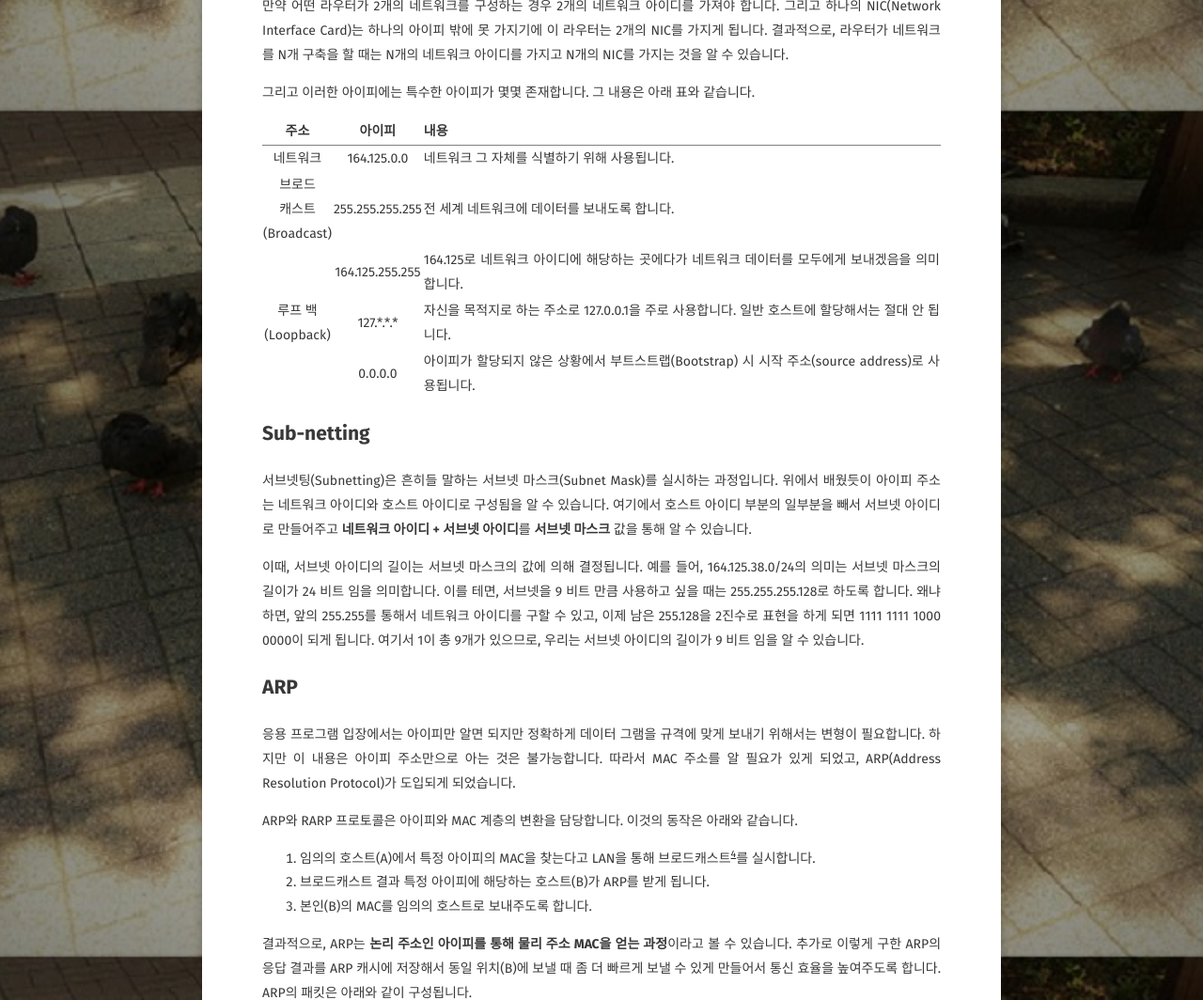
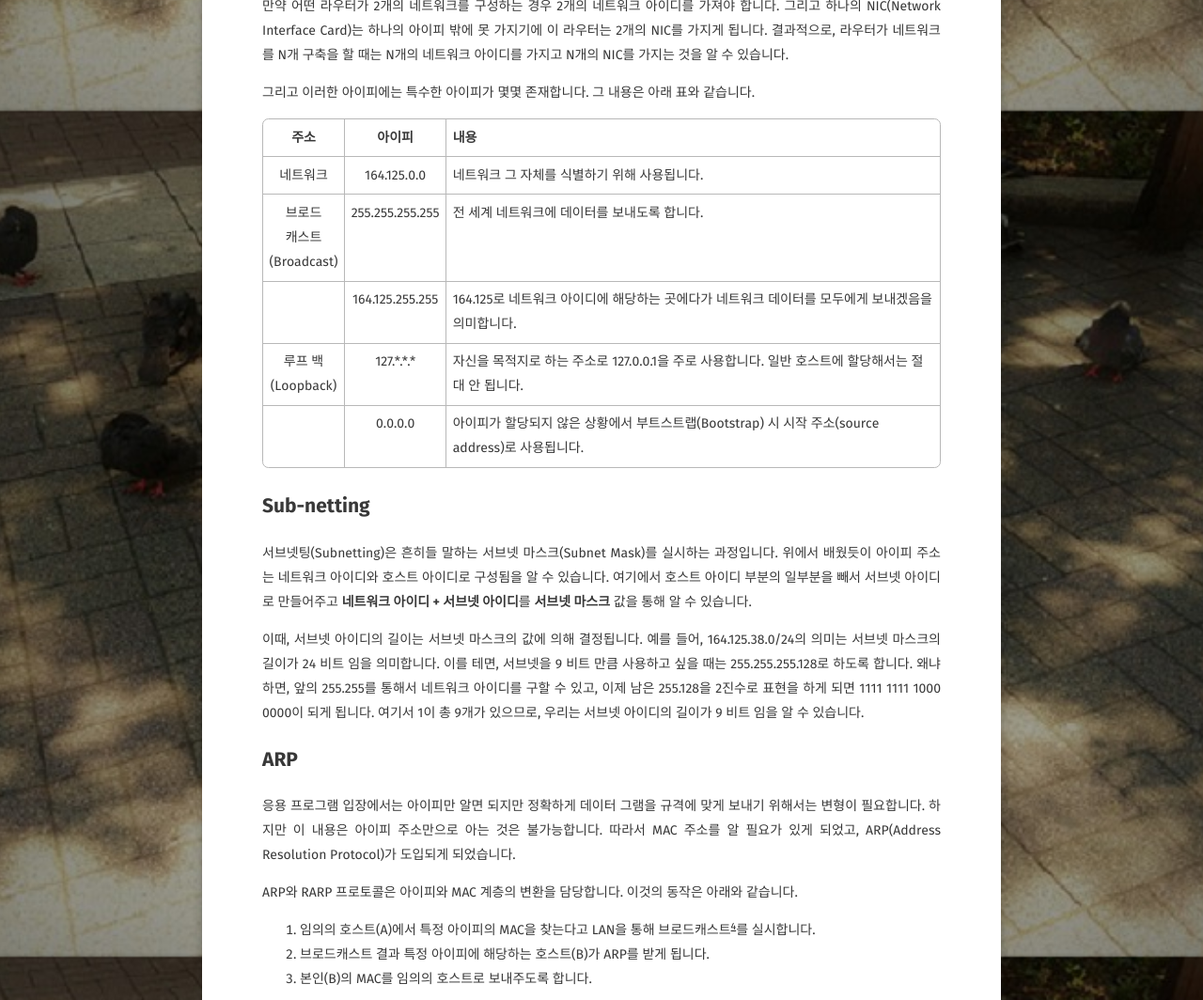
Before and after one commit to BlaCkinkGJ/blackinkgj.github.io, a Jekyll site: the page built from _posts/2018-network/2018-10-07-IP.md, in a window 1280 px wide. Shown: the part 5282-6346 px from the top of the page at 94% size. Built offline with Jekyll 4.4.1, drawn with Linux system fonts in a browser that asks for light colours; some web fonts are replaced; comment, search, counter and statistics services are not loaded; grey boxes are pictures that could not be loaded.

Commit message:
몇몇 내용이 잘못된 것을 수정하고, 관계 데이터 모델 추가
.table .talbe-borded 속성 추가함.

```diff
--- a/_posts/2018-network/2018-10-07-IP.md
+++ b/_posts/2018-network/2018-10-07-IP.md
@@ -119,7 +119,7 @@ All-IP, 유비쿼터스, 통합 네트워크가 나타나게 되었고, LTE와
 |            | 164.125.255.255| 164.125로 네트워크 아이디에 해당하는 곳에다가 네트워크 데이터를 모두에게 보내겠음을 의미합니다.|
 |루프 백<br>(Loopback)| 127.\*.\*.\*| 자신을 목적지로 하는 주소로 127.0.0.1을 주로 사용합니다. 일반 호스트에 할당해서는 절대 안 됩니다.|
 |      | 0.0.0.0|아이피가 할당되지 않은 상황에서 부트스트랩(Bootstrap) 시 시작 주소(source address)로 사용됩니다.
-{:rules="groups"}
+{:.table .table-bordered}
 
 ## Sub-netting
 
@@ -179,7 +179,7 @@ NAT 종류 중 가장 흔한 종류로 대부분의 홈 게이트웨이(Home Gat
 |138.76.29.7|5001|10.0.0.1|3345|
 |138.76.29.7|5018|10.0.0.1|5001|
 |138.76.29.7|5023|10.0.0.2|3345|
-{:rules="groups"}
+{:.table .table-bordered}
 
 9. 10.0.0.1, 3345번 포트 호스트가 128.119.40.186, 80번 포트로 보내주도록 합니다.
 10. NAT 라우터가 데이터 그램의 시작 주소를 10.0.0.1, 3345번 포트에서 138.76.29.7, 5001번 포트로 테이블을 변경해주도록 합니다.
--- a/_sass/site.scss
+++ b/_sass/site.scss
@@ -220,3 +220,202 @@ header .entry-meta {
         background-position: center center;
     }
 }
+
+// ----------------------------------------
+// // ------ tables config ------
+// ----------------------------------------
+
+// ----------------------------------------
+// // ------ colors ------
+// ----------------------------------------
+
+$table-border-color: #b8b8b8;
+
+// ----------------------------------------
+// // ------ demo container settings ------
+// ----------------------------------------
+
+$container-width: 88%;
+$container-max-width: 40em;
+
+// ----------------------------------------
+// // ------ table settings ------
+// ----------------------------------------
+
+$table-border-width: .071428571em;
+$table-border-style: solid;
+$table-margin-bottom: 1.529411765em;
+$table-cell-padding: .470588235em;
+$table-cell-text-align: left;
+$table-cell-border-top: $table-border-width $table-border-style $table-border-color;
+$table-header-font-weight: bold;
+$table-body-border-top: .142857143em $table-border-style $table-border-color;
+$table-condensed-padding: .294117647em;
+$table-bordered-border: $table-border-width $table-border-style $table-border-color;
+$table-bordered-border-radius: .470588235em;
+$table-border-left: $table-border-width $table-border-style $table-border-color;
+$table-bordered-child-radius: .470588235em;
+
+/* =============================================================
+    Tables v1.0
+    Simple table styling by Chris Ferdinandi.
+    http://gomakethings.com
+    Adapted from Twitter Bootstrap.
+    http://twitter.github.com/bootstrap/
+    Licensed under the Apache License v2.0
+    http://www.apache.org/licenses/LICENSE-2.0
+ * ============================================================= */
+
+
+/* =============================================================
+    RESPONSIVE RESET
+    Replace with your own.
+ * ============================================================= */
+
+@-webkit-viewport { width: device-width; zoom: 1.0; }
+   @-moz-viewport { width: device-width; zoom: 1.0; }
+    @-ms-viewport { width: device-width; zoom: 1.0; }
+     @-o-viewport { width: device-width; zoom: 1.0; }
+        @viewport { width: device-width; zoom: 1.0; }
+
+html { overflow-y: auto; }
+
+img, audio, video, canvas { max-width: 100%; }
+
+/*  Sets Body Width */
+.container {
+    max-width: $container-max-width;
+    width: $container-width;
+    margin-left: auto;
+    margin-right: auto;
+}
+
+
+
+
+
+/* =============================================================
+    TABLES
+    Table styling.
+ * ============================================================= */
+
+/*  Removes default browser settings
+ *  and evens out inconsistencies. */
+table {
+    max-width: 100%;
+    border-collapse: collapse;
+    border-spacing: 0;
+}
+
+/*  Sets table width to 100%.
+ *  Adds bottom-margin. */
+.table,
+%table {
+    width: 100%;
+    margin-bottom: $table-margin-bottom;
+}
+
+/*  Adds table cell padding,
+ *  aligns text to the left,
+ *  and adds a top border to each cell. */
+.table th,
+%table th,
+.table td,
+%table td {
+    padding: $table-cell-padding;
+    text-align: $table-cell-text-align;
+    border-top: $table-cell-border-top;
+}
+
+/*  Sets table header font-weight to bold.
+ *  Aligns table header text to the bottom of each cell. */
+.table th,
+%table th {
+    font-weight: $table-header-font-weight;
+    vertical-align: bottom;
+}
+
+/*  Aligns cell text to the top of each cell. */
+.table td,
+%table td {
+   vertical-align: top;
+}
+
+/*  Removes the border-top from the first row. */
+.table thead:first-child tr th,
+%table thead:first-child tr th,
+.table thead:first-child tr td,
+%table thead:first-child tr td {
+    border-top: 0;
+}
+
+/*  Adds border-top between two table-body sections. */
+.table tbody + tbody,
+%table tbody + tbody {
+    border-top: $table-body-border-top;
+}
+
+/*  Reduces cell padding */
+.table-condensed th,
+%table-condensed th,
+.table-condensed td,
+%table-condensed td {
+    padding: $table-condensed-padding;
+}
+
+/* Adds borders and border-radius. */
+.table-bordered,
+%table-bordered {
+    border: $table-bordered-border;
+    border-collapse: separate;
+    *border-collapse: collapsed;
+    border-radius: $table-bordered-border-radius;
+}
+
+.table-bordered th + th,
+%table-bordered th + th,
+.table-bordered td + td,
+%table-bordered td + td,
+.table-bordered th + td,
+%table-bordered th + td,
+.table-bordered td + th,
+%table-bordered td + th {
+    border-left: $table-border-left;
+}
+
+.table-bordered thead:first-child tr:first-child th,
+%table-bordered thead:first-child tr:first-child th,
+.table-bordered tbody:first-child tr:first-child th,
+%table-bordered tbody:first-child tr:first-child th,
+.table-bordered tbody:first-child tr:first-child td,
+%table-bordered tbody:first-child tr:first-child td {
+    border-top: 0;
+}
+
+.table-bordered thead:first-child tr:first-child th:first-child,
+%table-bordered thead:first-child tr:first-child th:first-child,
+.table-bordered tbody:first-child tr:first-child td:first-child,
+%table-bordered tbody:first-child tr:first-child td:first-child {
+    border-radius: $table-bordered-child-radius 0 0 0;
+}
+
+.table-bordered thead:first-child tr:first-child th:last-child,
+%table-bordered thead:first-child tr:first-child th:last-child,
+.table-bordered tbody:first-child tr:first-child td:last-child,
+%table-bordered tbody:first-child tr:first-child td:last-child {
+    border-radius: 0 $table-bordered-child-radius 0 0;
+}
+
+.table-bordered thead:last-child tr:last-child th:first-child,
+%table-bordered thead:last-child tr:last-child th:first-child,
+.table-bordered tbody:last-child tr:last-child td:first-child,
+%table-bordered tbody:last-child tr:last-child td:first-child {
+    border-radius: 0 0 0 $table-bordered-child-radius;
+}
+
+.table-bordered thead:last-child tr:last-child th:last-child,
+%table-bordered thead:last-child tr:last-child th:last-child,
+.table-bordered tbody:last-child tr:last-child td:last-child,
+%table-bordered tbody:last-child tr:last-child td:last-child {
+    border-radius: 0 0 $table-bordered-child-radius 0;
+}
```
Also changed, not shown: _posts/2018-database/2018-09-29-Database_1.md (+1 -1 lines), _posts/2018-database/2018-09-30-Database_2.md (+1 -1 lines), _posts/2018-database/2018-10-16-Database_3.md (added, +199 -0 lines), assets/img/res/2018-database/DB3/cartesian.png (added), assets/img/res/2018-database/DB3/schema.png (added), assets/img/res/2018-database/DB3/unii.png (added).
